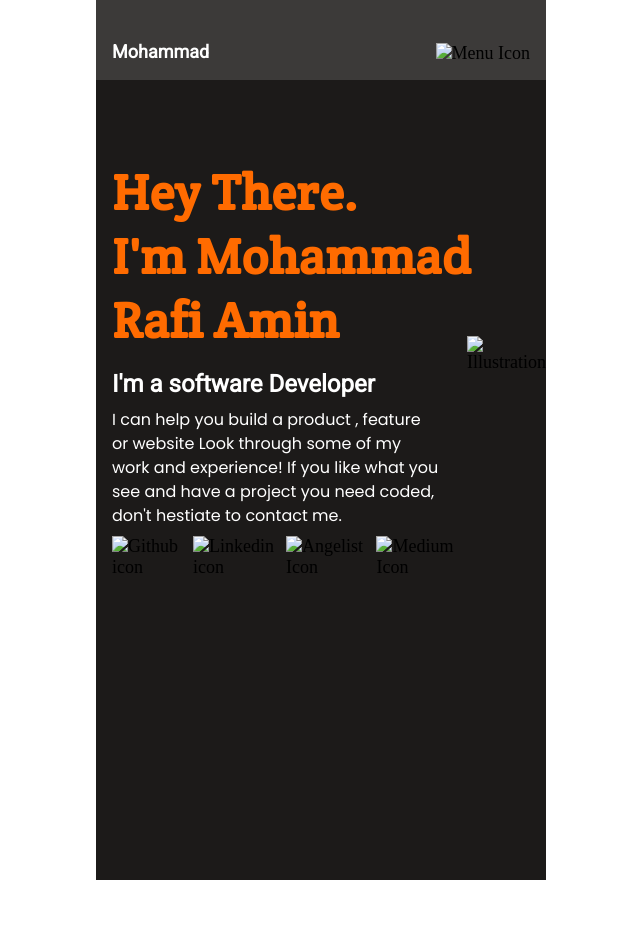
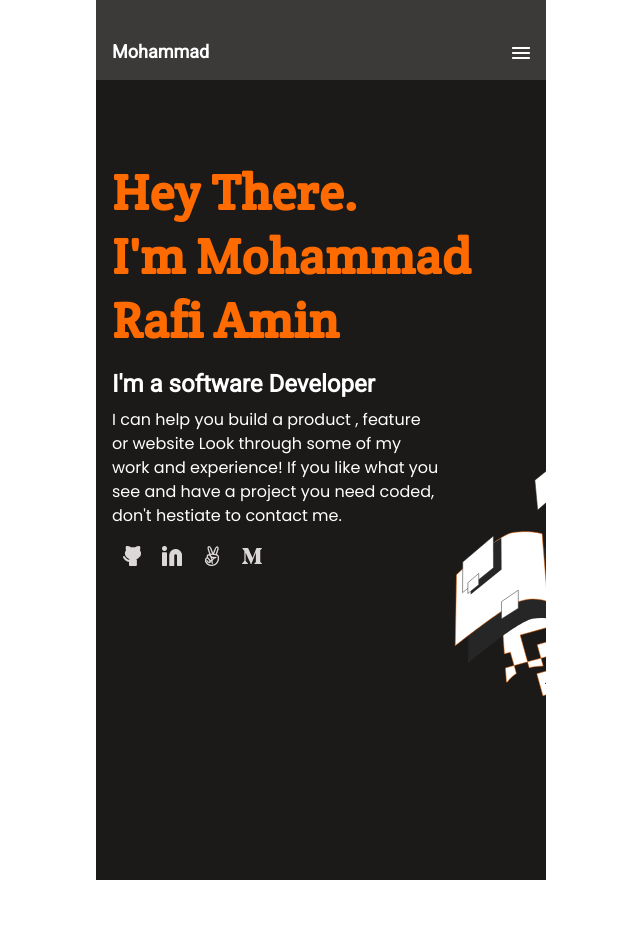
Before and after one commit to mrkamin/Portfolio-setup-and-mobile-first, a website: page index.html in a window 1280 px wide. Shown: the whole page, without its empty margins (319-959 px from the left). Before the commit the page ends 880 px from the top, so only its background shows below. Drawn offline with Linux system fonts and the light colour scheme; the site is published under a folder, as on GitHub Pages, so addresses that start at the root find nothing.

Commit message:
Update index.html

```diff
--- a/index.html
+++ b/index.html
@@ -21,7 +21,7 @@
             <p>Mohammad</p>
           </div>
           <div class="menu">
-            <img src="/image/menu-icon.png" alt="Menu Icon" />
+            <img src="./image/menu-icon.png" alt="Menu Icon" />
           </div>
         </header>
         <div class="home">
@@ -36,28 +36,28 @@
             <div class="social-icons">
               <div class="icon">
                 <img
-                  src="/image/github-icon.png"
+                  src="./image/github-icon.png"
                   alt="Github icon"
                   class="icons"
                 />
               </div>
               <div class="icon">
                 <img
-                  src="/image/linkedin-icon.png"
+                  src="./image/linkedin-icon.png"
                   alt="Linkedin icon"
                   class="icons"
                 />
               </div>
               <div class="icon">
                 <img
-                  src="/image/chill-icon.png"
+                  src="./image/chill-icon.png"
                   alt="Angelist Icon"
                   class="icons"
                 />
               </div>
               <div class="icon">
                 <img
-                  src="/image/medium-icon.png"
+                  src="./image/medium-icon.png"
                   alt="Medium Icon"
                   class="icons"
                 />
@@ -65,7 +65,7 @@
             </div>
             <div class="illustration">
               <img
-                src="/image/illustration-header-mobile.svg"
+                src="./image/illustration-header-mobile.svg"
                 alt="Illustration"
               />
             </div>
```
